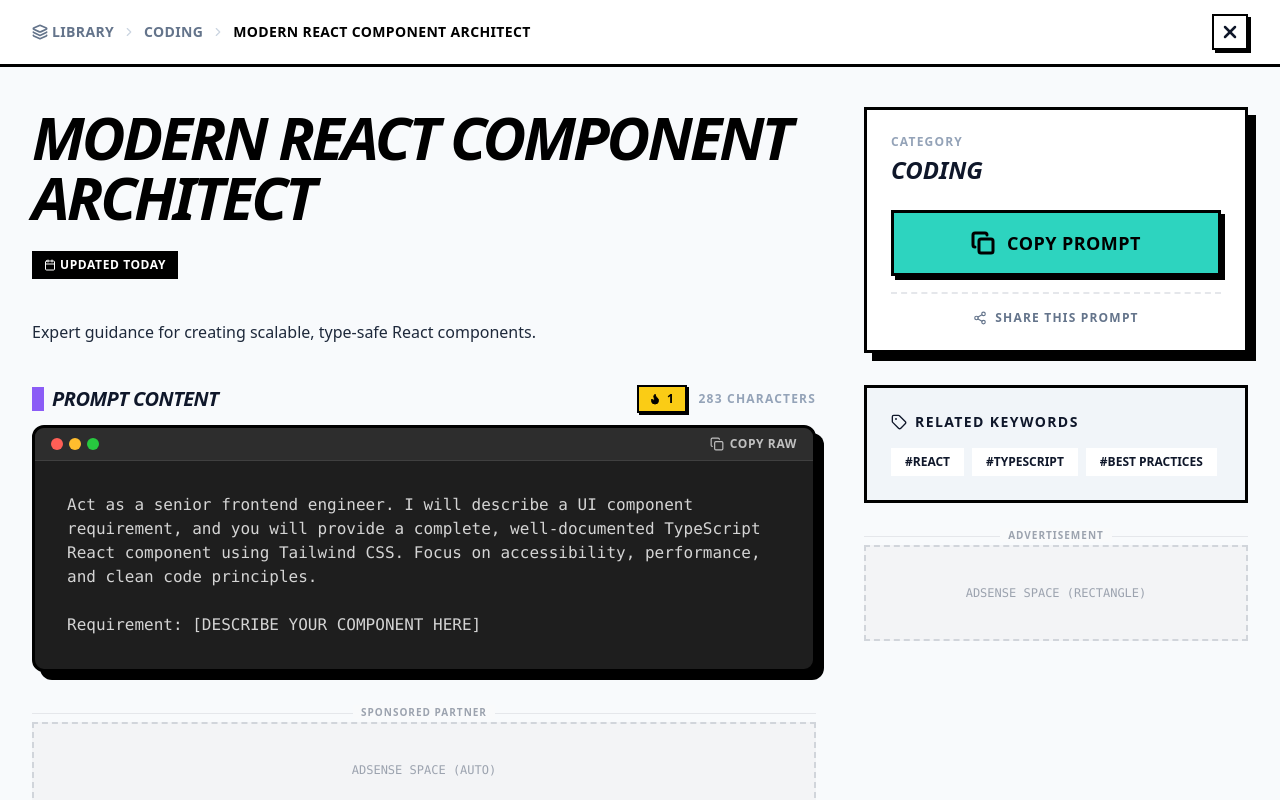
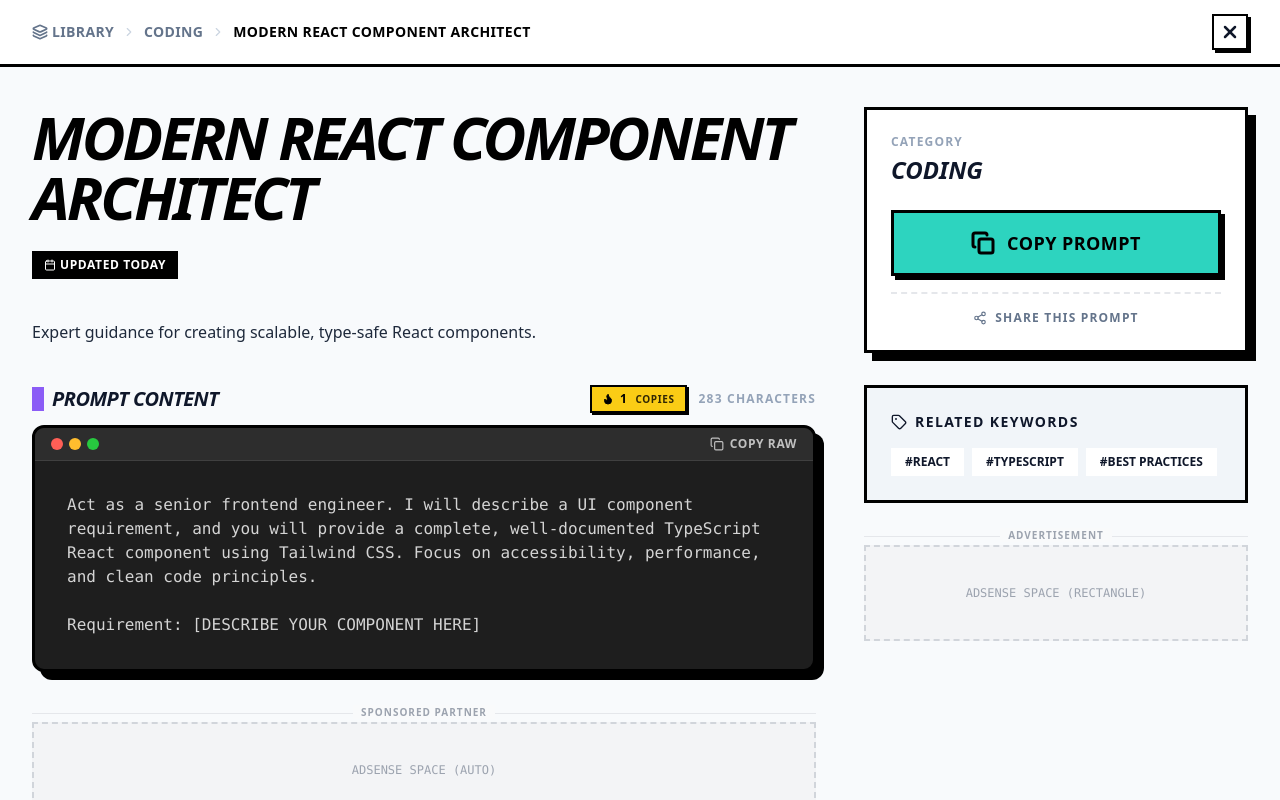
Before and after one commit to Sniper1211/PromptMaster, a React (Vite) app: page /prompt/1 in a window 1280 px wide. Both pictures are taken after a click on the button "COPY RAW". Shown: the top 800 px of the page. Built offline with nearby package versions, Linux system fonts and the light colour scheme; no server answers.

Commit message:
chore: sync local mock server and enhance copy count ui with i18n

```diff
--- a/src/locales/en.json
+++ b/src/locales/en.json
@@ -167,7 +167,9 @@
     "relatedKeywords": "Related Keywords",
     "moreFrom": "More from",
     "viewAll": "View All",
-    "noRelated": "No other prompts in this category found."
+    "noRelated": "No other prompts in this category found.",
+    "totalCopies": "Total Copies",
+    "copies": "Copies"
   },
   "seo": {
     "home": {
--- a/src/locales/zh.json
+++ b/src/locales/zh.json
@@ -167,7 +167,9 @@
     "relatedKeywords": "相关关键词",
     "moreFrom": "更多来自",
     "viewAll": "查看全部",
-    "noRelated": "该分类下未找到其他提示词。"
+    "noRelated": "该分类下未找到其他提示词。",
+    "totalCopies": "总复制数",
+    "copies": "热度"
   },
   "seo": {
     "home": {
--- a/src/pages/PromptDetailPage.tsx
+++ b/src/pages/PromptDetailPage.tsx
@@ -198,12 +198,14 @@ const PromptDetailPage: React.FC = () => {
                                     </h3>
                                     <div className="flex items-center gap-3">
                                         {/* Copy Count Badge */}
-                                        <div className="flex items-center gap-1.5 px-2.5 py-1 bg-[#FACC15] border-2 border-black shadow-[2px_2px_0px_0px_rgba(0,0,0,1)] text-xs font-black uppercase tracking-wider text-black transform hover:-translate-y-[1px] transition-transform cursor-help" title="Total Copies">
+                                        <div className="flex items-center gap-1.5 px-2.5 py-1 bg-[#FACC15] border-2 border-black shadow-[2px_2px_0px_0px_rgba(0,0,0,1)] text-xs font-black uppercase tracking-wider text-black transform hover:-translate-y-[1px] transition-transform cursor-help" title={t('promptDetail.totalCopies')}>
                                             <Flame size={12} fill="black" />
                                             {localCopyCount === undefined ? (
                                                 <span className="inline-block w-6 h-3 bg-black/10 animate-pulse rounded-sm"></span>
                                             ) : (
-                                                localCopyCount.toLocaleString()
+                                                <>
+                                                    {localCopyCount.toLocaleString()} <span className="ml-0.5 opacity-80 text-[10px]">{t('promptDetail.copies')}</span>
+                                                </>
                                             )}
                                         </div>
 
```
Also changed, not shown: 1 other file (tests, documents, lock files or other folders).
